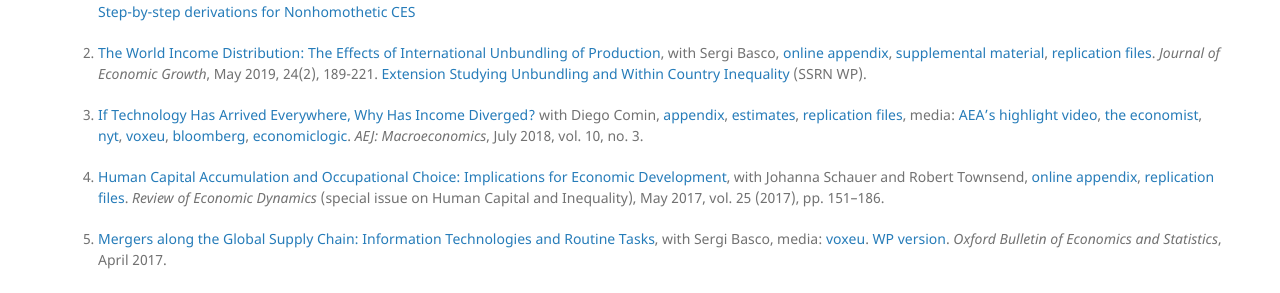
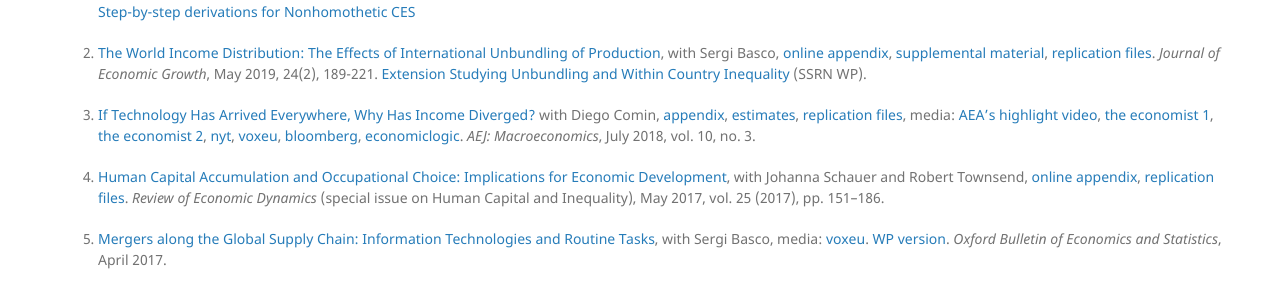
Before and after one commit to mestieri/mestieri.github.io, a Jekyll site: the page built from index.md, in a window 1280 px wide. Shown: the part 855-1148 px from the top of the page. Built offline with Jekyll 4.4.1, drawn with Linux system fonts in a browser that asks for light colours.

Commit message:
Update index.md

```diff
--- a/index.md
+++ b/index.md
@@ -58,7 +58,7 @@ UPF Associate Professor and CREi Associate Researcher.
 2. [The World Income Distribution: The Effects of International Unbundling of Production](https://www.dropbox.com/s/czqzvaqwtgmk5hs/BMU_rev.pdf?dl=0), with Sergi Basco, [online appendix](https://www.dropbox.com/s/sgwdn0qb2kwca8k/BMU_onlineappendix_rev.pdf?dl=0), [supplemental material](https://www.dropbox.com/s/teu5685tej9tt54/BMP3_additional_results_rev2.pdf?dl=0), [replication files](https://www.dropbox.com/s/94zy8f7iwh2yvvl/replication%20files%20bmp3.zip?dl=0). *Journal of Economic Growth*, May 2019, 24(2), 189-221.
        [Extension Studying Unbundling and Within Country Inequality](https://www.dropbox.com/s/83ty9lv2lem87y1/BM_Trade_and_within_inequality.pdf?dl=0) (SSRN WP).
 
-3. [If Technology Has Arrived Everywhere, Why Has Income Diverged?](https://www.dropbox.com/s/l04exb9tn9zcsdt/CM_transition.pdf?dl=0) with Diego Comin, [appendix](https://www.dropbox.com/s/hpmdrvmg5bbwe0p/CM_transition_appendix.pdf?dl=0), [estimates](https://www.dropbox.com/s/y34zbbnuji9mley/CM_online_results.csv?dl=0), [replication files](https://sites.google.com/site/martimestieri/replication%20files.zip?attredirects=0&d=1), media:  [AEA's highlight video](https://www.aeaweb.org/research/technology-intensity-of-use-income-divergence),  [the economist](http://www.economist.com/news/briefing/21679448-pace-business-really-getting-quicker-creed-speed), [nyt](http://economix.blogs.nytimes.com/2013/05/10/technology-as-a-driver-of-growth-or-not/), [voxeu](http://www.voxeu.org/article/technology-and-income-dynamics-1800-2000), [bloomberg](http://www.bloomberg.com/news/2013-05-09/fed-in-2008-showed-panic-of-1907-was-excessive-cutting-research.html), [economiclogic](http://economiclogic.blogspot.com.es/2013/06/income-divergence-in-face-of-faster.html). *AEJ: Macroeconomics*, July 2018, vol. 10, no. 3.
+3. [If Technology Has Arrived Everywhere, Why Has Income Diverged?](https://www.dropbox.com/s/l04exb9tn9zcsdt/CM_transition.pdf?dl=0) with Diego Comin, [appendix](https://www.dropbox.com/s/hpmdrvmg5bbwe0p/CM_transition_appendix.pdf?dl=0), [estimates](https://www.dropbox.com/s/y34zbbnuji9mley/CM_online_results.csv?dl=0), [replication files](https://sites.google.com/site/martimestieri/replication%20files.zip?attredirects=0&d=1), media:  [AEA's highlight video](https://www.aeaweb.org/research/technology-intensity-of-use-income-divergence),  [the economist 1](http://www.economist.com/news/briefing/21679448-pace-business-really-getting-quicker-creed-speed),  [the economist 2](https://www.economist.com/finance-and-economics/2023/07/16/your-employer-is-probably-unprepared-for-artificial-intelligence), [nyt](http://economix.blogs.nytimes.com/2013/05/10/technology-as-a-driver-of-growth-or-not/), [voxeu](http://www.voxeu.org/article/technology-and-income-dynamics-1800-2000), [bloomberg](http://www.bloomberg.com/news/2013-05-09/fed-in-2008-showed-panic-of-1907-was-excessive-cutting-research.html), [economiclogic](http://economiclogic.blogspot.com.es/2013/06/income-divergence-in-face-of-faster.html). *AEJ: Macroeconomics*, July 2018, vol. 10, no. 3.
 
 4. [Human Capital Accumulation and Occupational Choice: Implications for Economic Development](https://www.dropbox.com/s/i9y5hhldhf8sf2z/MST_rev.pdf?dl=0), with Johanna Schauer and Robert Townsend, [online appendix](https://www.dropbox.com/s/7nmwugrvgbw5q3a/MST_rev_onlineappendix.pdf?dl=0), [replication files](https://www.dropbox.com/s/p3wkhbsmytj9rnx/MST_replication_files.zip?dl=0). *Review of Economic Dynamics* (special issue on Human Capital and Inequality), May 2017, vol. 25 (2017), pp. 151–186.
 
```
